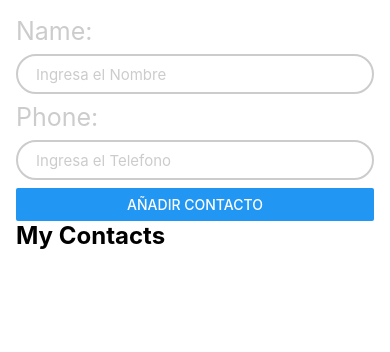
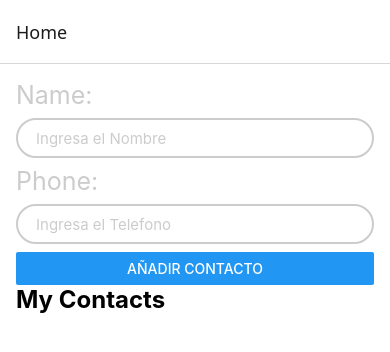
Before and after one commit to chrislopsa/repoCloseToYou, a React Native app: screen /Home in a window 390 px wide. Shown: the top 352 px of the page. Built offline with nearby package versions, Linux system fonts and the light colour scheme.

Commit message:
feat(implements HomeScreen with navigation)

```diff
--- a/App.tsx
+++ b/App.tsx
@@ -1,12 +1,23 @@
 import React from 'react';
+import {View, Text} from 'react-native';
+import {NavigationContainer} from '@react-navigation/native';
+import {createNativeStackNavigator} from '@react-navigation/native-stack';
 import HomeScreen from './src/views/Home';
-import {SafeAreaProvider} from 'react-native-safe-area-context';
 
-const App: React.FC = () => {
+const Stack = createNativeStackNavigator();
+
+function RootStack() {
   return (
-    <SafeAreaProvider>
-      <HomeScreen />
-    </SafeAreaProvider>
+    <Stack.Navigator>
+      <Stack.Screen name="Home" component={HomeScreen} />
+    </Stack.Navigator>
   );
-};
-export default App;
+}
+
+export default function App() {
+  return (
+    <NavigationContainer>
+      <RootStack />
+    </NavigationContainer>
+  );
+}
--- a/index.js
+++ b/index.js
@@ -1,11 +1,6 @@
-/**
- * @format
- */
 
 import {AppRegistry} from 'react-native';
 import App from './App';
 import {name as appName} from './app.json';
 
-console.log('appname',appName);
-
 AppRegistry.registerComponent(appName, () => App);
--- a/package.json
+++ b/package.json
@@ -11,10 +11,12 @@
   },
   "dependencies": {
     "@react-native-async-storage/async-storage": "^2.0.0",
+    "@react-navigation/native": "^7.0.3",
+    "@react-navigation/native-stack": "^7.1.0",
     "react": "18.3.1",
     "react-native": "0.75.4",
     "react-native-safe-area-context": "^4.14.0",
-    "react-native-screens": "^3.34.0"
+    "react-native-screens": "^4.3.0"
   },
   "devDependencies": {
     "@babel/core": "^7.20.0",
--- a/src/types/types.ts
+++ b/src/types/types.ts
@@ -6,5 +6,4 @@
 
 export type RootStackParamList = {
     Home: undefined;
-    Details: {contactId: string};
 }
```
Also changed, not shown: src/views/Details.tsx (deleted, +0 -19 lines), 1 other file (tests, documents, lock files or other folders).
